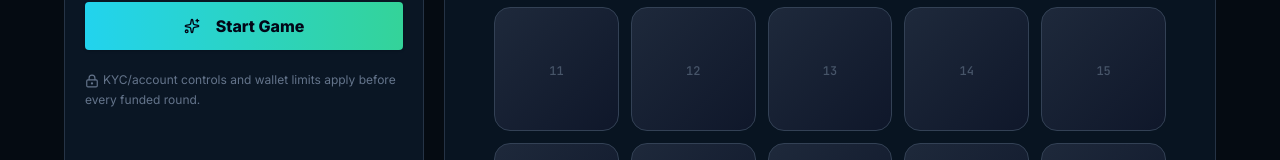
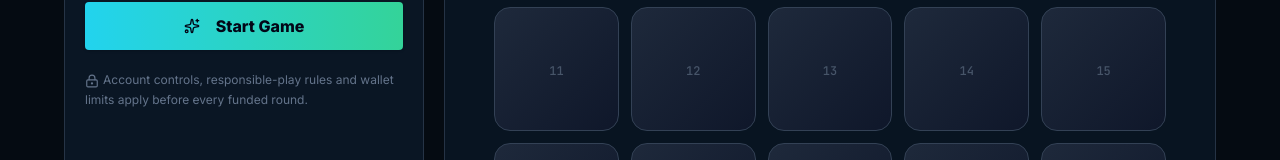
Before and after one commit to Usamaqur12/sg-6016a76d-6a52-4e32-acd6-40b8df8df48a-1793221249, a Next.js app: page /casino/mines in a window 1280 px wide. Shown: the part 572-732 px from the top of the page. Built offline with nearby package versions, Linux system fonts and the light colour scheme; no server answers; the database is empty.

Commit message:
Remove KYC wording from Mines

```diff
--- a/src/pages/casino/mines.tsx
+++ b/src/pages/casino/mines.tsx
@@ -146,7 +146,7 @@ export default function MinesPage(){
             <div className="grid grid-cols-2 gap-3"><div className="rounded-xl border border-slate-700 bg-[#07111d] p-3"><div className="text-[10px] font-bold uppercase tracking-[.15em] text-slate-500">Multiplier</div><div className="mt-1 font-mono text-xl font-black text-cyan-300">{Number(game?.current_multiplier||1).toFixed(2)}x</div></div><div className="rounded-xl border border-slate-700 bg-[#07111d] p-3"><div className="text-[10px] font-bold uppercase tracking-[.15em] text-slate-500">Cash-out</div><div className="mt-1 font-mono text-xl font-black text-emerald-300">$${money(game?.potential_payout||Number(stake||0))}</div></div></div>
             {!active?<Button className="h-12 w-full bg-gradient-to-r from-cyan-400 to-emerald-400 text-base font-black text-slate-950" disabled={busy} onClick={()=>void startGame()}><Sparkles className="mr-2 h-5 w-5"/>{busy?"Starting...":game?"Start New Round":"Start Game"}</Button>:<Button className="h-12 w-full bg-emerald-400 text-base font-black text-slate-950" disabled={busy||!game.revealed_cells.length} onClick={()=>void cashOut()}>{busy?"Processing...":`Cash Out $${money(game.potential_payout)}`}</Button>}
             {game&&!active&&<Button variant="outline" className="w-full border-slate-700 bg-transparent" onClick={newRound}><RotateCcw className="mr-2 h-4 w-4"/>Reset Board</Button>}
-            <p className="text-xs leading-relaxed text-slate-500"><LockKeyhole className="mr-1 inline h-3.5 w-3.5"/>KYC/account controls and wallet limits apply before every funded round.</p>
+            <p className="text-xs leading-relaxed text-slate-500"><LockKeyhole className="mr-1 inline h-3.5 w-3.5"/>Account controls, responsible-play rules and wallet limits apply before every funded round.</p>
           </CardContent></Card>
 
           <Card className="overflow-hidden border-slate-700/70 bg-[#081421] text-slate-100"><CardContent className="p-4 sm:p-6">
```
